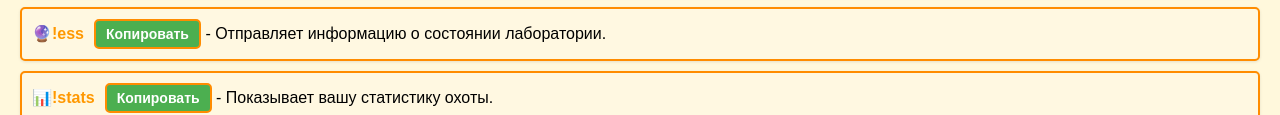
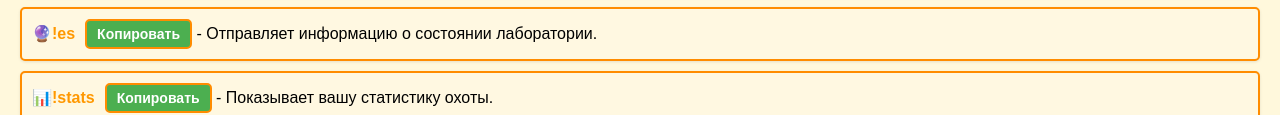
Before and after one commit to Unix2133/MaxVovaTech, a plain HTML site: page index.html in a window 1280 px wide. Both pictures are taken after a click on the element "🗂️ Общие Команды:". Shown: the part 430-545 px from the top of the page. Drawn offline with Linux system fonts and the light colour scheme.

Commit message:
Update index.html

```diff
--- a/index.html
+++ b/index.html
@@ -145,7 +145,7 @@ function copyToClipboard(commandElement) {
 <h2>🗂️ Общие Команды:</h2>
 <ul>
 <li><span class="command">💰!payransom</span><button style="background-color: #4CAF50; color: white; border: none; padding: 5px 10px; border-radius: 5px; border: 2px solid #ff8c00; /* Оранжевая рамка как у заголовка */" onclick="copyToClipboard(this.previousElementSibling)" style="margin-left: 10px; padding: 5px; background-color: #add8e6; border: none; border-radius: 3px; cursor: pointer;">Копировать</button> - Оплачивает выкуп за плененного лидера.</li>
-<li><span class="command">🔮!ess</span><button style="background-color: #4CAF50; color: white; border: none; padding: 5px 10px; border-radius: 5px; border: 2px solid #ff8c00; /* Оранжевая рамка как у заголовка */" onclick="copyToClipboard(this.previousElementSibling)" style="margin-left: 10px; padding: 5px; background-color: #add8e6; border: none; border-radius: 3px; cursor: pointer;">Копировать</button> - Отправляет информацию о состоянии лаборатории.</li>
+<li><span class="command">🔮!es</span><button style="background-color: #4CAF50; color: white; border: none; padding: 5px 10px; border-radius: 5px; border: 2px solid #ff8c00; /* Оранжевая рамка как у заголовка */" onclick="copyToClipboard(this.previousElementSibling)" style="margin-left: 10px; padding: 5px; background-color: #add8e6; border: none; border-radius: 3px; cursor: pointer;">Копировать</button> - Отправляет информацию о состоянии лаборатории.</li>
 <li><span class="command">📊!stats</span><button style="background-color: #4CAF50; color: white; border: none; padding: 5px 10px; border-radius: 5px; border: 2px solid #ff8c00; /* Оранжевая рамка как у заголовка */" onclick="copyToClipboard(this.previousElementSibling)" style="margin-left: 10px; padding: 5px; background-color: #add8e6; border: none; border-radius: 3px; cursor: pointer;">Копировать</button> - Показывает вашу статистику охоты.</li>
 <li><span class="command">📊!stats all</span><button style="background-color: #4CAF50; color: white; border: none; padding: 5px 10px; border-radius: 5px; border: 2px solid #ff8c00; /* Оранжевая рамка как у заголовка */" onclick="copyToClipboard(this.previousElementSibling)" style="margin-left: 10px; padding: 5px; background-color: #add8e6; border: none; border-radius: 3px; cursor: pointer;">Копировать</button> - Показывает общую статистику и монстров гильдии.</li>
 <li><span class="command">📊!pstats [ник]</span><button style="background-color: #4CAF50; color: white; border: none; padding: 5px 10px; border-radius: 5px; border: 2px solid #ff8c00; /* Оранжевая рамка как у заголовка */" onclick="copyToClipboard(this.previousElementSibling)" style="margin-left: 10px; padding: 5px; background-color: #add8e6; border: none; border-radius: 3px; cursor: pointer;">Копировать</button> - Показывает статистику подарков для указанного игрока.</li>
```
